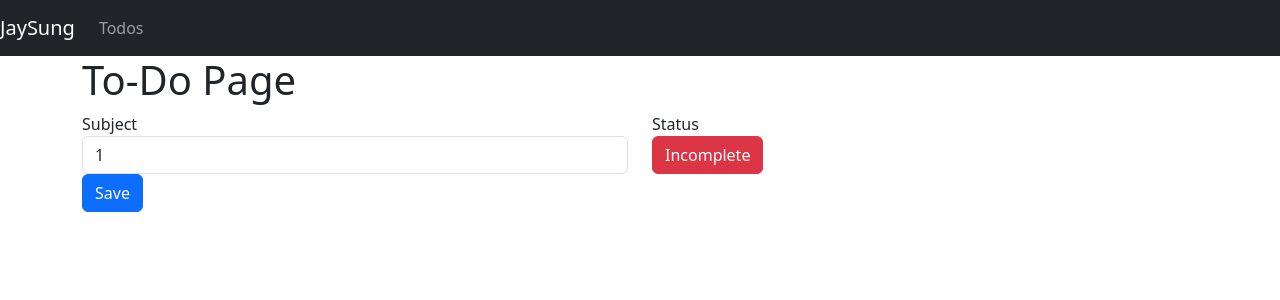
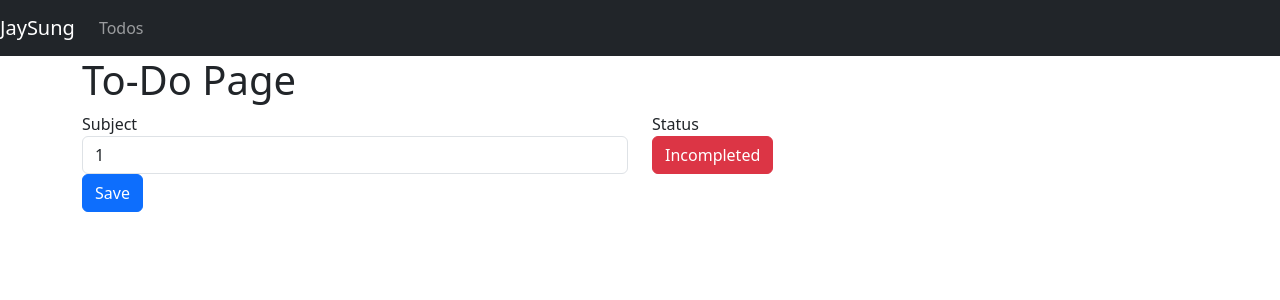
Before and after one commit to namic123/Vue-Basic, a Vue app: page /todos/1 in a window 1280 px wide. Shown: the top 300 px of the page. Built offline with nearby package versions, Linux system fonts and the light colour scheme; data requests are answered from the project's data file.

Commit message:
To-do 페이지 컴포넌트 만들기 2: (:class 클래스 바인딩 사용) todo Completed 여부에 따른 완료 상태 보여주기

```diff
--- a/src/pages/todos/_id.vue
+++ b/src/pages/todos/_id.vue
@@ -15,8 +15,9 @@
         <div class="form-group">
           <label>Status</label>
           <div>
-            <button v-if='todo.completed' class='btn btn-success'>Completed</button>
-            <button v-else class='btn btn-danger'>Incomplete</button>
+            <button class='btn' :class='todo.completed ? "btn-success":"btn-danger"'>
+              {{todo.completed ? "Completed":"Incompleted"}}
+            </button>
           </div>
         </div>
       </div>
```
